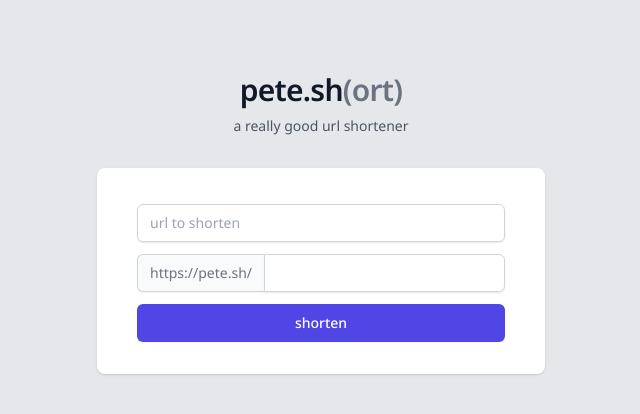
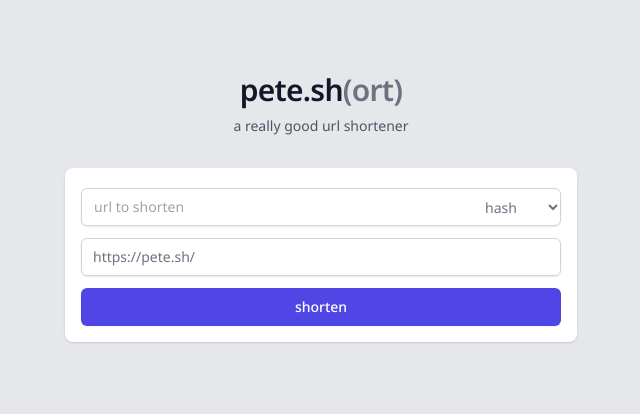
Before and after one commit to brousalis/pete.sh, a Next.js app: page / in a window 1280 px wide. Shown: the top 414 px of the page, without its empty margins (319-959 px from the left). Built offline with nearby package versions, Linux system fonts and the light colour scheme.

Commit message:
add more Input styling

```diff
--- a/components/Input.tsx
+++ b/components/Input.tsx
@@ -3,18 +3,20 @@ import clsx from 'clsx';
 import React from 'react';
 
 export default function Input({
+  children,
+  className,
+  error,
   label,
   name,
-  error,
   prepend,
-  className,
   ...props
 }: {
+  children?: React.ReactNode;
+  className?: string;
+  error?: string;
   label?: string;
   name: string;
-  error?: string;
   prepend?: string;
-  className?: string;
 } & React.HTMLAttributes<HTMLInputElement>) {
   return (
     <div>
@@ -25,17 +27,17 @@ export default function Input({
       )}
       <div className="relative mt-1 flex rounded-md shadow-sm">
         {prepend && (
-          <span className="inline-flex items-center rounded-l-md border border-r-0 border-gray-300 bg-gray-50 px-3 text-gray-500 sm:text-sm">
-            {prepend}
-          </span>
+          <div className="pointer-events-none absolute inset-y-0 left-0 flex items-center pl-3">
+            <span className="text-gray-500 sm:text-sm">{prepend}</span>
+          </div>
         )}
         <input
           name={name}
           id={name}
           autoComplete="off"
           className={clsx(
-            'block w-full appearance-none border border-gray-300 px-3 py-2 placeholder-gray-400 shadow-sm focus:border-indigo-500 focus:outline-none focus:ring-indigo-500 sm:text-sm',
-            prepend ? 'rounded-none rounded-r-md' : 'rounded-md',
+            'block w-full appearance-none rounded-md border border-gray-300 py-2 placeholder-gray-400 shadow-sm focus:border-indigo-500 focus:outline-none focus:ring-indigo-500 sm:text-sm',
+            prepend ? 'pl-[113px]' : 'px-3',
             error &&
               'border-red-300 text-red-900 placeholder-red-300  focus:border-red-500 focus:outline-none focus:ring-red-500'
           )}
@@ -48,6 +50,7 @@ export default function Input({
             <ExclamationCircleIcon className="h-5 w-5 text-red-500" aria-hidden="true" />
           </div>
         )}
+        {children}
       </div>
       {error && (
         <p className="mt-2 text-sm text-red-600" id={`${name}-error`}>
--- a/components/LinkForm.tsx
+++ b/components/LinkForm.tsx
@@ -4,10 +4,24 @@ import React from 'react';
 
 export default function LinkForm({ onSubmit }: { onSubmit: (HTMLElement) => void }) {
   return (
-    <div className="mt-8 sm:mx-auto sm:w-full sm:max-w-md">
-      <div className="bg-white py-8 px-4 shadow sm:rounded-lg sm:px-10">
+    <div className="mt-8 sm:mx-auto sm:w-full sm:max-w-lg">
+      <div className="bg-white p-4 shadow sm:rounded-lg">
         <form className="space-y-3" onSubmit={onSubmit} noValidate>
-          <Input name="url" placeholder="url to shorten" />
+          <Input name="url" placeholder="url to shorten">
+            <div className="absolute inset-y-0 right-0 flex items-center">
+              <label htmlFor="slug_type" className="sr-only">
+                slug type
+              </label>
+              <select
+                id="slug_type"
+                name="slug_type"
+                className="h-full rounded-md border-transparent bg-transparent py-0 pl-2 pr-7 text-gray-500 focus:border-indigo-500 focus:ring-indigo-500 sm:text-sm"
+              >
+                <option>hash</option>
+                <option>slug</option>
+              </select>
+            </div>
+          </Input>
           <Input name="slug" prepend="https://pete.sh/" />
           <Button type="submit">shorten</Button>
         </form>
--- a/package.json
+++ b/package.json
@@ -13,7 +13,9 @@
     "@prisma/client": "4.7.1",
     "axios": "1.2.1",
     "clsx": "1.2.1",
+    "nanoid": "4.0.0",
     "next": "13.0.6",
+    "random-word-slugs": "0.1.6",
     "react": "18.2.0",
     "react-dom": "18.2.0",
     "yup": "^0.32.11"
```
Also changed, not shown: 1 other file (tests, documents, lock files or other folders).
